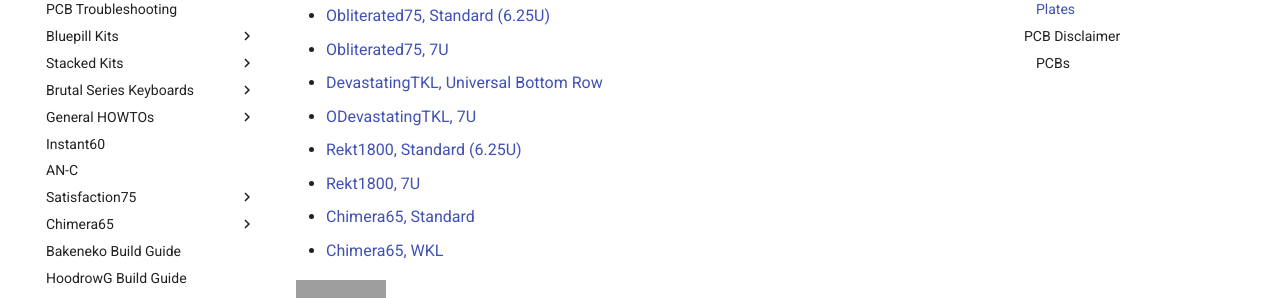
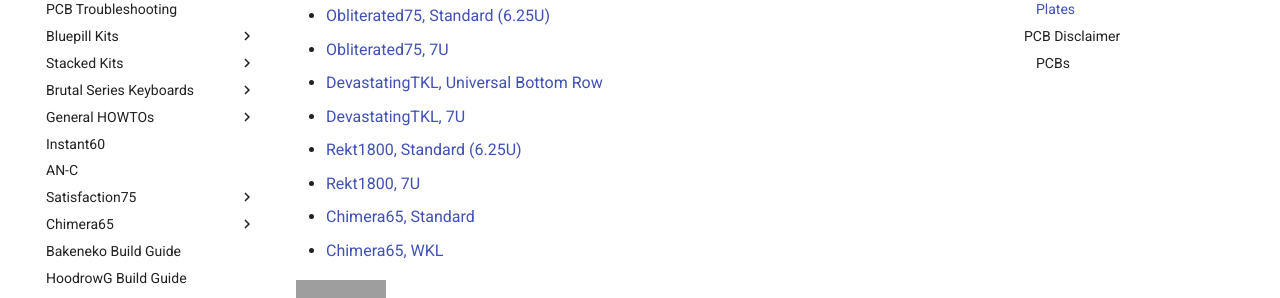
Before and after one commit to cannonkeys/ck-docs, an MkDocs documentation site: the page built from docs/resources.md, in a window 1280 px wide and 900 px high, scrolled down 1876 px. Shown: the part 153-451 px from the top of the window. Built offline with MkDocs 1.6.1 and Material for MkDocs 9.7.7, drawn with Linux system fonts in a browser that asks for light colours; comment, search, counter and statistics services are not loaded; grey boxes are pictures that could not be loaded.

Commit message:
Update resources.md
minor typo

```diff
--- a/docs/resources.md
+++ b/docs/resources.md
@@ -44,7 +44,7 @@ Furthermore, we provide these files as-is and provide no warranty or guarantee a
  * [Obliterated75, Standard (6.25U)](assets/plates/obliterated75_standard_plate.dxf)
  * [Obliterated75, 7U](assets/plates/obliterated75_7u_plate.dxf)
  * [DevastatingTKL, Universal Bottom Row](assets/plates/devastating_universal_plate.dxf)
- * [ODevastatingTKL, 7U](assets/plates/devastating_7U_plate.dxf)
+ * [DevastatingTKL, 7U](assets/plates/devastating_7U_plate.dxf)
  * [Rekt1800, Standard (6.25U)](assets/plates/rekt1800_standard.dxf)
  * [Rekt1800, 7U](assets/plates/rekt1800_wkl.dxf)
  * [Chimera65, Standard](assets/plates/Chimera_Standard.dxf)
```
